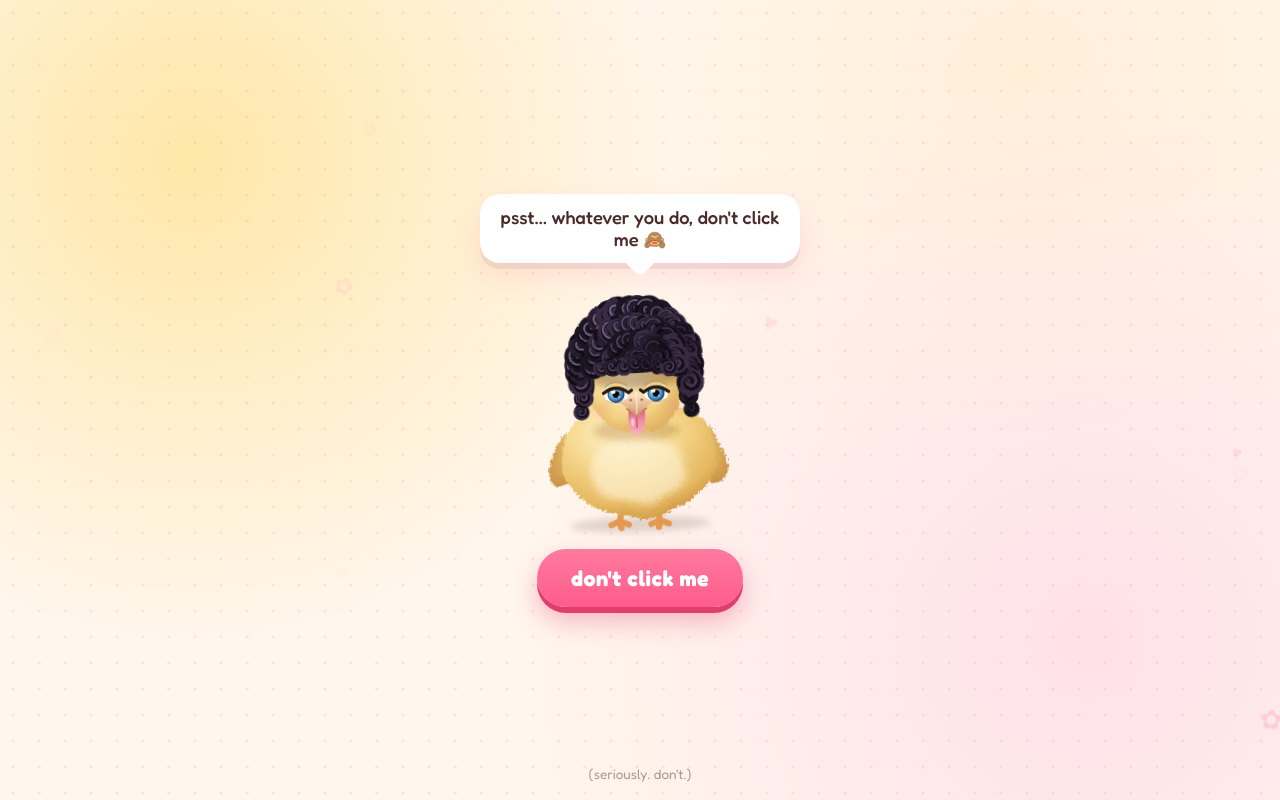
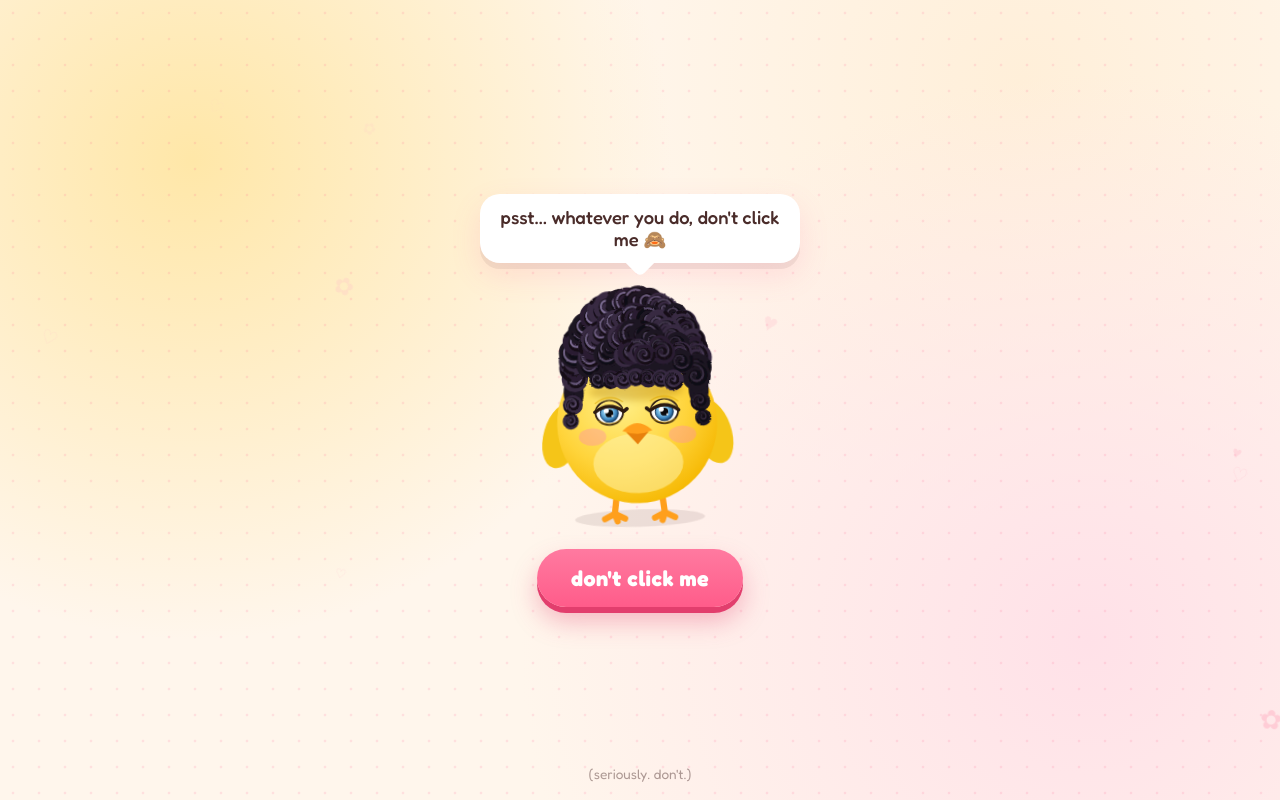
Before and after one commit to datunakiro777/27october, a plain HTML site: page index.html in a window 1280 px wide. Drawn offline with Linux system fonts and the light colour scheme.

Commit message:
Bring back the round yellow chick with curls and blue eyes
The cartoon chick from the first version, now with spiral ringlet hair
and heavy-lidded blue eyes from the photo-inspired redesign.

Co-Authored-By: Claude Opus 5.5 <noreply@anthropic.com>

```diff
--- a/index.html
+++ b/index.html
@@ -174,8 +174,8 @@
   #chick.happy #eyesOpen { display: none; }
   #chick.happy #eyesHappy { display: inline; }
 
-  #tongue { transform-box: fill-box; transform-origin: 50% 0; transition: transform .15s; }
-  #chick.happy #tongue { transform: scaleY(1.35) rotate(8deg); }
+  #beakLow { transform-box: fill-box; transform-origin: 50% 0; transition: transform .12s; }
+  #chick.happy #beakLow { transform: translateY(3px) scaleY(1.3); }
 
   .wing { transform-box: fill-box; transition: transform .15s; }
   #wingL { transform-origin: 100% 20%; }
@@ -183,7 +183,7 @@
   #chick.happy #wingL { transform: rotate(35deg); }
   #chick.happy #wingR { transform: rotate(-35deg); }
 
-  .cheek { opacity: var(--blush-amt, .25); transition: opacity .3s; }
+  .cheek { opacity: var(--blush-amt, .4); transition: opacity .3s; }
 
   .chick-wrap.charge #chick { animation: shake .08s linear infinite; }
   .chick-wrap.charge { animation: charge 1.3s ease-in forwards; }
@@ -634,20 +634,10 @@
   <div class="chick-wrap" id="chickWrap">
     <svg viewBox="0 0 200 200" aria-hidden="true">
       <defs>
-        <radialGradient id="bodyGrad" cx="40%" cy="28%" r="78%">
-          <stop offset="0" stop-color="#FFF3CF"/>
-          <stop offset=".45" stop-color="#F6D88E"/>
-          <stop offset=".8" stop-color="#E6B861"/>
-          <stop offset="1" stop-color="#CC9443"/>
-        </radialGradient>
-        <radialGradient id="headGrad" cx="42%" cy="42%" r="68%">
-          <stop offset="0" stop-color="#FFF5D8"/>
-          <stop offset=".6" stop-color="#F4D488"/>
-          <stop offset="1" stop-color="#D6A350"/>
-        </radialGradient>
-        <radialGradient id="wingGrad" cx="50%" cy="25%" r="85%">
-          <stop offset="0" stop-color="#F0CC7E"/>
-          <stop offset="1" stop-color="#C38A3B"/>
+        <radialGradient id="bodyGrad" cx="40%" cy="35%" r="70%">
+          <stop offset="0" stop-color="#FFF08A"/>
+          <stop offset=".6" stop-color="#FFD43B"/>
+          <stop offset="1" stop-color="#F5B700"/>
         </radialGradient>
         <radialGradient id="irisGrad" cx="42%" cy="40%" r="62%">
           <stop offset="0" stop-color="#E6F7FF"/>
@@ -656,27 +646,9 @@
           <stop offset="1" stop-color="#173D63"/>
         </radialGradient>
         <linearGradient id="scleraGrad" x1="0" y1="0" x2="0" y2="1">
-          <stop offset="0" stop-color="#D9D2CA"/>
+          <stop offset="0" stop-color="#E2DCD2"/>
           <stop offset=".5" stop-color="#FFFFFF"/>
         </linearGradient>
-        <linearGradient id="beakGrad" x1="0" y1="0" x2="0" y2="1">
-          <stop offset="0" stop-color="#F8DFC2"/>
-          <stop offset=".55" stop-color="#E4B089"/>
-          <stop offset="1" stop-color="#C2845D"/>
-        </linearGradient>
-        <linearGradient id="tongueGrad" x1="0" y1="0" x2="0" y2="1">
-          <stop offset="0" stop-color="#D4607A"/>
-          <stop offset=".35" stop-color="#EF88A0"/>
-          <stop offset="1" stop-color="#F8B3C3"/>
-        </linearGradient>
-        <!-- soft lumpy down: big gentle wobble + fine fuzz -->
-        <filter id="fluff" x="-20%" y="-20%" width="140%" height="140%">
-          <feTurbulence type="fractalNoise" baseFrequency=".035" numOctaves="1" seed="4" result="lump"/>
-          <feDisplacementMap in="SourceGraphic" in2="lump" scale="9" xChannelSelector="R" yChannelSelector="G" result="lumpy"/>
-          <feTurbulence type="fractalNoise" baseFrequency=".5" numOctaves="2" seed="9" result="fine"/>
-          <feDisplacementMap in="lumpy" in2="fine" scale="4.5" xChannelSelector="R" yChannelSelector="G" result="fuzzy"/>
-          <feGaussianBlur in="fuzzy" stdDeviation=".45"/>
-        </filter>
         <filter id="frizz" x="-15%" y="-15%" width="130%" height="130%">
           <feTurbulence type="fractalNoise" baseFrequency="1.1" numOctaves="1" seed="3" result="noise"/>
           <feDisplacementMap in="SourceGraphic" in2="noise" scale="1.8" xChannelSelector="R" yChannelSelector="G"/>
@@ -686,70 +658,63 @@
         </filter>
       </defs>
       <g id="chick">
-        <ellipse id="shadow" cx="100" cy="195" rx="56" ry="6" fill="#4A2C2A" opacity=".16" filter="url(#soft)"/>
+        <ellipse id="shadow" cx="100" cy="190" rx="52" ry="7" fill="rgba(74,44,42,.10)"/>
         <!-- feet -->
-        <g id="feet" fill="none" stroke="#E39A50" stroke-width="5" stroke-linecap="round" stroke-linejoin="round">
-          <path d="M86 180 L84 192 M84 192 L77 195 M84 192 L85 197.5 M84 192 L91 195"/>
-          <path d="M114 180 L116 192 M116 192 L109 195 M116 192 L115 197.5 M116 192 L123 195"/>
+        <g id="feet" fill="none" stroke="#FF9F1C" stroke-width="5" stroke-linecap="round" stroke-linejoin="round">
+          <path d="M82 170 L80 186 M80 186 L72 190 M80 186 L82 192 M80 186 L88 190"/>
+          <path d="M118 170 L120 186 M120 186 L112 190 M120 186 L118 192 M120 186 L128 190"/>
         </g>
-        <!-- fluffy down -->
-        <g filter="url(#fluff)">
-          <g id="wingGL" transform="rotate(18 44 140)"><ellipse id="wingL" class="wing" cx="44" cy="140" rx="13" ry="24" fill="url(#wingGrad)"/></g>
-          <g id="wingGR" transform="rotate(-18 156 140)"><ellipse id="wingR" class="wing" cx="156" cy="140" rx="13" ry="24" fill="url(#wingGrad)"/></g>
-          <ellipse id="bodyShape" cx="100" cy="140" rx="62" ry="50" fill="url(#bodyGrad)"/>
-          <ellipse id="belly" cx="100" cy="152" rx="38" ry="26" fill="#FFF6DC" opacity=".6" filter="url(#soft)"/>
-          <ellipse id="neckShade" cx="100" cy="119" rx="34" ry="9" fill="#AE7629" opacity=".35" filter="url(#soft)"/>
-          <circle id="headShape" cx="100" cy="82" r="40" fill="url(#headGrad)"/>
-        </g>
-        <ellipse id="shine" cx="62" cy="122" rx="12" ry="7" fill="#fff" opacity="0" transform="rotate(-35 62 122)"/>
+        <!-- wings -->
+        <g id="wingGL" transform="rotate(18 40 122)"><ellipse id="wingL" class="wing" cx="40" cy="122" rx="15" ry="27" fill="#F5C518"/></g>
+        <g id="wingGR" transform="rotate(-18 160 122)"><ellipse id="wingR" class="wing" cx="160" cy="122" rx="15" ry="27" fill="#F5C518"/></g>
+        <!-- body -->
+        <ellipse id="bodyShape" cx="100" cy="114" rx="64" ry="64" fill="url(#bodyGrad)"/>
+        <ellipse id="belly" cx="100" cy="146" rx="36" ry="24" fill="#FFF2A8" opacity=".55"/>
+        <ellipse id="shine" cx="58" cy="118" rx="12" ry="7" fill="#fff" opacity="0" transform="rotate(-35 58 118)"/>
         <!-- curly hair: ringlets are drawn by the script -->
         <g id="hair">
-          <ellipse cx="100" cy="77" rx="36" ry="9" fill="#6E4413" opacity=".4" filter="url(#soft)"/>
+          <ellipse cx="100" cy="88" rx="38" ry="8" fill="#B07A00" opacity=".35" filter="url(#soft)"/>
           <g id="curls" filter="url(#frizz)"></g>
         </g>
         <g id="face">
-          <ellipse class="cheek" cx="71" cy="102" rx="8" ry="5" fill="#F39A86" filter="url(#soft)"/>
-          <ellipse class="cheek" cx="129" cy="102" rx="8" ry="5" fill="#F39A86" filter="url(#soft)"/>
+          <!-- cheeks -->
+          <ellipse class="cheek" cx="64" cy="124" rx="11" ry="7" fill="#FF8FAB"/>
+          <ellipse class="cheek" cx="136" cy="124" rx="11" ry="7" fill="#FF8FAB"/>
+          <!-- blue eyes -->
           <g id="eyesOpen">
-            <ellipse cx="84" cy="90" rx="9.6" ry="8.4" fill="url(#scleraGrad)"/>
-            <ellipse cx="116" cy="90" rx="9.6" ry="8.4" fill="url(#scleraGrad)"/>
+            <ellipse cx="78" cy="105" rx="11" ry="9.6" fill="url(#scleraGrad)"/>
+            <ellipse cx="122" cy="105" rx="11" ry="9.6" fill="url(#scleraGrad)"/>
             <g id="pupils">
-              <circle cx="84" cy="90.5" r="6.4" fill="url(#irisGrad)" stroke="#173D63" stroke-width=".8"/>
-              <circle cx="116" cy="90.5" r="6.4" fill="url(#irisGrad)" stroke="#173D63" stroke-width=".8"/>
-              <circle cx="84" cy="90.5" r="2.8" fill="#0B0A0C"/>
-              <circle cx="116" cy="90.5" r="2.8" fill="#0B0A0C"/>
-              <circle cx="81.8" cy="88.2" r="1.8" fill="#fff"/>
-              <circle cx="113.8" cy="88.2" r="1.8" fill="#fff"/>
-              <circle cx="86.2" cy="92.6" r=".8" fill="#fff" opacity=".85"/>
-              <circle cx="118.2" cy="92.6" r=".8" fill="#fff" opacity=".85"/>
+              <circle cx="78" cy="105.5" r="7.2" fill="url(#irisGrad)" stroke="#173D63" stroke-width=".8"/>
+              <circle cx="122" cy="105.5" r="7.2" fill="url(#irisGrad)" stroke="#173D63" stroke-width=".8"/>
+              <circle cx="78" cy="105.5" r="3.1" fill="#0B0A0C"/>
+              <circle cx="122" cy="105.5" r="3.1" fill="#0B0A0C"/>
+              <circle cx="75.6" cy="103.3" r="2" fill="#fff"/>
+              <circle cx="119.6" cy="103.3" r="2" fill="#fff"/>
+              <circle cx="80.4" cy="107.6" r=".9" fill="#fff" opacity=".85"/>
+              <circle cx="124.4" cy="107.6" r=".9" fill="#fff" opacity=".85"/>
             </g>
-            <!-- heavy lids: that unimpressed look -->
-            <path d="M73.4 89.5 Q84 74 94.6 89.5 Q84 82.2 73.4 89.5 Z" fill="#EFCF88"/>
-            <path d="M105.4 89.5 Q116 74 126.6 89.5 Q116 82.2 105.4 89.5 Z" fill="#EFCF88"/>
-            <g fill="none" stroke-linecap="round">
-              <path d="M75.5 84.2 Q84 77.5 92.8 83.6" stroke="#B98838" stroke-width="1" opacity=".55"/>
-              <path d="M107.2 83.6 Q116 77.5 124.5 84.2" stroke="#B98838" stroke-width="1" opacity=".55"/>
-              <path d="M74 89.4 Q84 81.8 94 89.4 L96.4 87.6" stroke="#2B1A10" stroke-width="2.6" stroke-linejoin="round"/>
-              <path d="M126 89.4 Q116 81.8 106 89.4 L103.6 87.6" stroke="#2B1A10" stroke-width="2.6" stroke-linejoin="round"/>
-              <path d="M76.8 95.6 Q84 99.6 91.2 95.6" stroke="#B98838" stroke-width="1" opacity=".55"/>
-              <path d="M108.8 95.6 Q116 99.6 123.2 95.6" stroke="#B98838" stroke-width="1" opacity=".55"/>
+            <ellipse cx="78" cy="105" rx="11" ry="9.6" fill="none" stroke="#2B1A10" stroke-width="1.4"/>
+            <ellipse cx="122" cy="105" rx="11" ry="9.6" fill="none" stroke="#2B1A10" stroke-width="1.4"/>
+            <!-- heavy lids, like the photo -->
+            <path d="M65.8 104.4 Q78 86.6 90.2 104.4 Q78 96 65.8 104.4 Z" fill="#FFE46E"/>
+            <path d="M109.8 104.4 Q122 86.6 134.2 104.4 Q122 96 109.8 104.4 Z" fill="#FFE46E"/>
+            <g fill="none" stroke-linecap="round" stroke-linejoin="round">
+              <path d="M67 97.2 Q78 89.3 88.7 96.4" stroke="#E0A800" stroke-width="1.1" opacity=".6"/>
+              <path d="M133 97.2 Q122 89.3 111.3 96.4" stroke="#E0A800" stroke-width="1.1" opacity=".6"/>
+              <path d="M66.5 104.3 Q78 95.6 89.5 104.3 L92.2 102.2" stroke="#2B1A10" stroke-width="2.8"/>
+              <path d="M133.5 104.3 Q122 95.6 110.5 104.3 L107.8 102.2" stroke="#2B1A10" stroke-width="2.8"/>
+              <path d="M69.7 111.4 Q78 116.7 86.3 111.4" stroke="#E0A800" stroke-width="1.1" opacity=".55"/>
+              <path d="M130.3 111.4 Q122 116.7 113.7 111.4" stroke="#E0A800" stroke-width="1.1" opacity=".55"/>
             </g>
           </g>
-          <g id="eyesHappy" fill="none" stroke="#2B1A10" stroke-width="3.4" stroke-linecap="round">
-            <path d="M75.5 92 Q84 82 92.5 92"/>
-            <path d="M107.5 92 Q116 82 124.5 92"/>
+          <g id="eyesHappy" fill="none" stroke="#2B1A10" stroke-width="4" stroke-linecap="round">
+            <path d="M69 108 Q78 97 87 108"/>
+            <path d="M113 108 Q122 97 131 108"/>
           </g>
-          <!-- beak + the tongue 😛 -->
-          <path d="M91 102 L109 102 L100 109.5 Z" fill="#AE6F4A"/>
-          <g id="tongue">
-            <path d="M93.5 104 Q92 122 100 123.5 Q108 122 106.5 104 Z" fill="url(#tongueGrad)"/>
-            <path d="M100 107.5 L100 117.5" stroke="#CF5C78" stroke-width="1.3" stroke-linecap="round"/>
-            <ellipse cx="96.6" cy="113" rx="1.4" ry="3.2" fill="#fff" opacity=".5"/>
-          </g>
-          <path d="M87.5 97.5 Q100 85.5 112.5 97.5 Q105 103 100 109.5 Q95 103 87.5 97.5 Z" fill="url(#beakGrad)"/>
-          <path d="M100 89.5 Q100.7 98 100 106" fill="none" stroke="#FFF4E4" stroke-width="1.2" stroke-linecap="round" opacity=".7"/>
-          <ellipse cx="95.6" cy="95.4" rx="1.3" ry=".8" fill="#99603E"/>
-          <ellipse cx="104.4" cy="95.4" rx="1.3" ry=".8" fill="#99603E"/>
+          <!-- beak -->
+          <path id="beakLow" d="M91 121 L100 131 L109 121 Z" fill="#E8800C"/>
+          <path d="M88 120 Q100 108 112 120 Q100 125 88 120 Z" fill="#FF9F1C"/>
         </g>
       </g>
     </svg>
@@ -905,7 +870,7 @@
   resize();
 
   const CONFETTI = ["#FFD43B", "#FF5C8A", "#FFB5C5", "#FFFFFF", "#FF9F1C", "#B794F6", "#7FD8FF"];
-  const FLUFF = ["#F4D58E", "#EEC673", "#FBE9B9", "#D9AC55"];
+  const FLUFF = ["#FFD43B", "#FFE58A", "#F5C518", "#FFF2A8"];
   const CURLS = ["#1E1623", "#2A1F31", "#372A42"];
   const rand = (a, b) => a + Math.random() * (b - a);
   const pick = (arr) => arr[Math.floor(Math.random() * arr.length)];
@@ -1055,23 +1020,23 @@
     };
 
     // dark mass behind so no gaps show between curls
-    add("ellipse", { cx: 100, cy: 52, rx: 48, ry: 22, fill: "#1A1220" });
-    add("ellipse", { cx: 59, cy: 82, rx: 8, ry: 14, fill: "#1A1220" });
-    add("ellipse", { cx: 141, cy: 82, rx: 8, ry: 14, fill: "#1A1220" });
+    add("ellipse", { cx: 100, cy: 56, rx: 52, ry: 24, fill: "#1A1220" });
+    add("ellipse", { cx: 50, cy: 88, rx: 8, ry: 14, fill: "#1A1220" });
+    add("ellipse", { cx: 150, cy: 88, rx: 8, ry: 14, fill: "#1A1220" });
     // ringlets hanging down beside the eyes
-    for (const [x, y, r] of [[56, 104, 6.5], [144, 104, 6.5], [58, 93, 8], [142, 93, 8]]) ringlet(x, y, r);
+    for (const [x, y, r] of [[47, 111, 6.5], [153, 111, 6.5], [49, 98, 8], [151, 98, 8]]) ringlet(x, y, r);
     // rows around the crown: [radius, from angle, to angle (× π), count, size]
-    const rows = [[46, .9, 2.1, 22, 10.5], [34, 1.0, 2.0, 16, 10], [21, 1.1, 1.9, 10, 9.5], [8, 1.2, 1.8, 4, 9]];
+    const rows = [[50, .92, 2.08, 24, 11], [37, 1.0, 2.0, 17, 10.5], [24, 1.1, 1.9, 11, 10], [10, 1.2, 1.8, 4, 9.5]];
     for (const [rad, a0, a1, n, size] of rows) {
       for (let i = 0; i < n; i++) {
         const a = Math.PI * (a0 + (a1 - a0) * (i / (n - 1))) + (rnd() - .5) * .08;
-        ringlet(100 + Math.cos(a) * rad, 68 + Math.sin(a) * rad, size + (rnd() - .5) * 3);
+        ringlet(100 + Math.cos(a) * rad, 66 + Math.sin(a) * rad, size + (rnd() - .5) * 3);
       }
     }
     // fringe
     for (let i = 0; i < 7; i++) {
-      const x = 73 + i * 9;
-      ringlet(x, 67 + Math.abs(x - 100) * .08 + (rnd() - .5) * 2, 6.5 + rnd() * 1.5);
+      const x = 70 + i * 10;
+      ringlet(x, 77 + Math.abs(x - 100) * .08 + (rnd() - .5) * 2, 7 + rnd() * 1.5);
     }
   })();
 
@@ -1112,20 +1077,22 @@
     return Math.max(1.3, Math.min(2.4, (innerWidth * 1.05) / base, (r.bottom - 8) / base));
   }
 
-  // t goes 0 → 1: head and body swell into one ball, wings and feet get pushed out, a balloon shine appears.
+  // t goes 0 → 1: the body swells, the hair stretches with it, wings and feet get pushed out, a balloon shine appears.
   function shapeInflate(t) {
     const set = (id, attrs) => { const el = $(id); for (const k in attrs) el.setAttribute(k, attrs[k]); };
-    set("bodyShape", { rx: 62 + 24 * t, ry: 50 + 22 * t, cy: 140 - 12 * t });
-    set("headShape", { r: 40 + 12 * t, cy: 82 + 2 * t });
-    set("belly", { rx: 38 + 18 * t, ry: 26 + 12 * t, cy: 152 - 6 * t });
-    set("neckShade", { opacity: (.35 * (1 - t)).toFixed(2) });
-    set("shine", { opacity: Math.max(0, (t - .25) * .9), rx: 12 + 10 * t, ry: 7 + 5 * t, cx: 62 - 10 * t, cy: 122 - 4 * t });
-    set("wingGL", { transform: `translate(${-24 * t} ${-4 * t}) rotate(${18 + 40 * t} 44 140)` });
-    set("wingGR", { transform: `translate(${24 * t} ${-4 * t}) rotate(${-18 - 40 * t} 156 140)` });
-    set("feet", { transform: `translate(0 ${6 * t})` });
-    set("hair", { transform: `translate(0 ${-4 * t}) translate(100 82) scale(${1 + .3 * t}) translate(-100 -82)` });
-    set("face", { transform: `translate(0 ${4 * t})` });
-    set("shadow", { rx: 54 + 30 * t });
+    set("bodyShape", { rx: 64 + 20 * t, ry: 64 + 15 * t, cy: 114 - 3 * t });
+    set("belly", { rx: 36 + 14 * t, ry: 24 + 8 * t, cy: 146 + 4 * t });
+    set("shine", { opacity: Math.max(0, (t - .25) * .9), rx: 12 + 10 * t, ry: 7 + 5 * t, cx: 58 - 10 * t, cy: 118 - 2 * t });
+    set("wingGL", { transform: `translate(${-20 * t} ${-6 * t}) rotate(${18 + 40 * t} 40 122)` });
+    set("wingGR", { transform: `translate(${20 * t} ${-6 * t}) rotate(${-18 - 40 * t} 160 122)` });
+    set("feet", { transform: `translate(0 ${10 * t})` });
+    set("hair", { transform: `translate(0 ${-3 * t}) translate(100 114) scale(${1 + .31 * t} ${1 + .23 * t}) translate(-100 -114)` });
+    set("shadow", { rx: 52 + 26 * t, cy: 190 + 8 * t });
+    chickWrap.querySelectorAll(".cheek").forEach((c, i) => {
+      c.setAttribute("rx", 11 + 6 * t);
+      c.setAttribute("ry", 7 + 3 * t);
+      c.setAttribute("cx", i ? 136 + 10 * t : 64 - 10 * t);
+    });
   }
 
   function inflate(t) {
@@ -1153,7 +1120,7 @@
     hint.style.opacity = 0;
 
     inflate(Math.min(1, clicks / (TOTAL - 1)));
-    chickWrap.style.setProperty("--blush-amt", Math.min(1, .25 + clicks * .014));
+    chickWrap.style.setProperty("--blush-amt", Math.min(1, .4 + clicks * .013));
 
     btn.textContent = buttonText(clicks);
     const wild = Math.min(1, clicks / 30);
```
